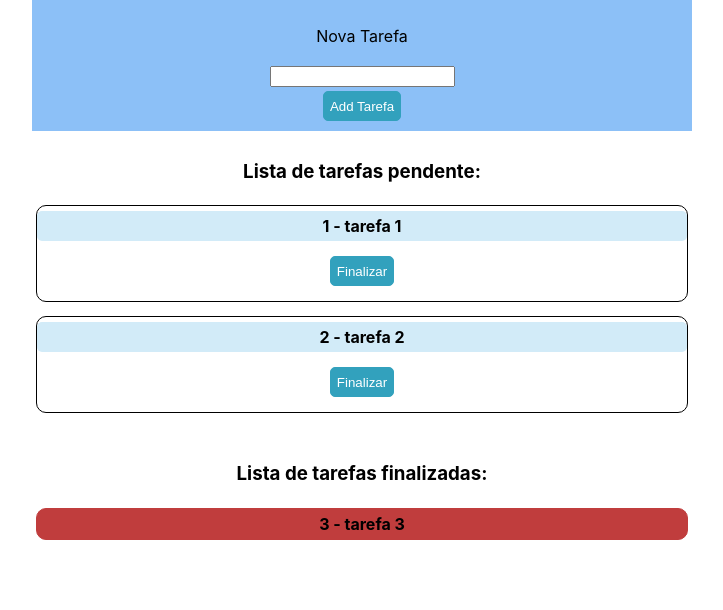
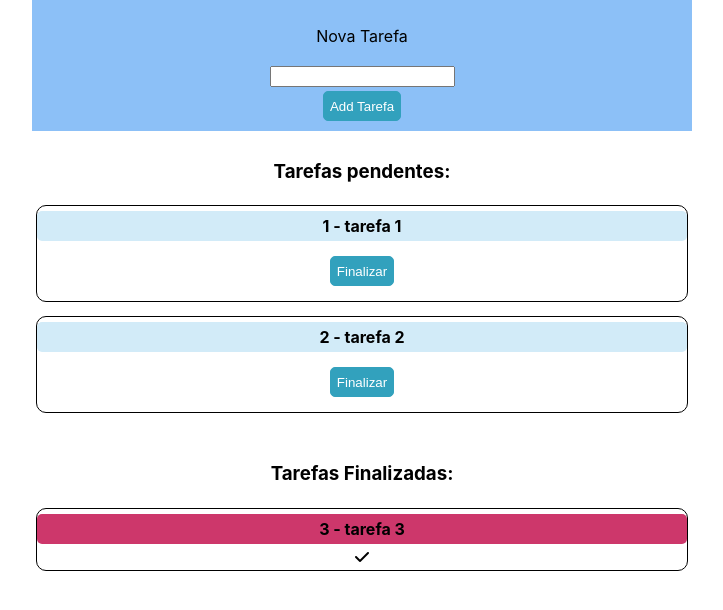
Before and after one commit to evanzs/voltar-para-base, a React (Create React App) app in the folder mao na massa/lista-tarefa/: page / in a window 1280 px wide. Shown: the top 610 px of the page, without its empty margins (278-1001 px from the left). Built offline with nearby package versions, Linux system fonts and the light colour scheme.

Commit message:
feat(app.js): substituindo html para componentes e modulos

```diff
--- a/mao na massa/lista-tarefa/src/App.js
+++ b/mao na massa/lista-tarefa/src/App.js
@@ -1,5 +1,7 @@
 import { useState } from 'react'
 import './App.css';
+import InputTarefa from './components/InputTarefa';
+import CardTarefa from './components/CardTarefa';
 
 
 function App() {
@@ -11,45 +13,15 @@ function App() {
 
   const [inputTarefa, setInputTarefa] = useState('')
 
-  const addNovaTarefa = () => {
-    if (!inputTarefa) return;
-    const index = tarefas.length + 1;
-    const tarefa = { id: index, titulo: inputTarefa, completo: false }
-    setTarefas([...tarefas, tarefa])
-    setInputTarefa('')
-  }
-  const concluirTarefa = (id) => {
-    tarefas[id - 1].completo = true;
-    setTarefas([...tarefas])
-  }
+
 
   return (
     <div className="App container-principal">
-      <div className="input-nova-tarefa">
-        {inputTarefa}
-        <p>Nova Tarefa</p>
-        <input type="text" value={inputTarefa} onChange={(e) => setInputTarefa(e.target.value)}></input>
-        <button onClick={addNovaTarefa}>Add Tarefa</button>
-      </div>
-      <div className="container-lista">
-        <h3>Lista de tarefas pendente:</h3>
-        {tarefas.map((tarefa) => (
-          (!tarefa.completo &&
-            <div key={tarefa.id} className="container-tarefa">
-              <div className="container-titulo">{tarefa.id} - {tarefa.titulo}</div>
-              {/* chama só com o click */}
-              <div className="container-btn">
-                <button onClick={() => concluirTarefa(tarefa.id)}>Finalizar</button>
-              </div>
-              {/* assim chama o click logo que a tela rendereizar:
-              <button onClick={concluirTarefa(tarefa.id)}>Finalizar</button> */}
-            </div>
+      <InputTarefa inputTarefa={inputTarefa} setInputTarefa={setInputTarefa} tarefas={tarefas} setTarefas={setTarefas} ></InputTarefa>
+      <CardTarefa titulo="Tarefas pendentes" tarefas={tarefas.filter(tarefa => !tarefa.completo)} setTarefas={setTarefas}/>
+      <CardTarefa titulo="Tarefas Finalizadas" tarefas={tarefas.filter(tarefa => tarefa.completo)} setTarefas={setTarefas}/>
 
-          )
-        ))}
-      </div>
-
-      <div className="container-lista">
+      {/* <div className="container-lista">
         <h3>Lista de tarefas finalizadas:</h3>
         {tarefas.map((tarefa) => (
           (tarefa.completo &&
@@ -62,7 +34,7 @@ function App() {
           </div>
         )
         ))}
-      </div>
+      </div> */}
 
 
     </div>
```
